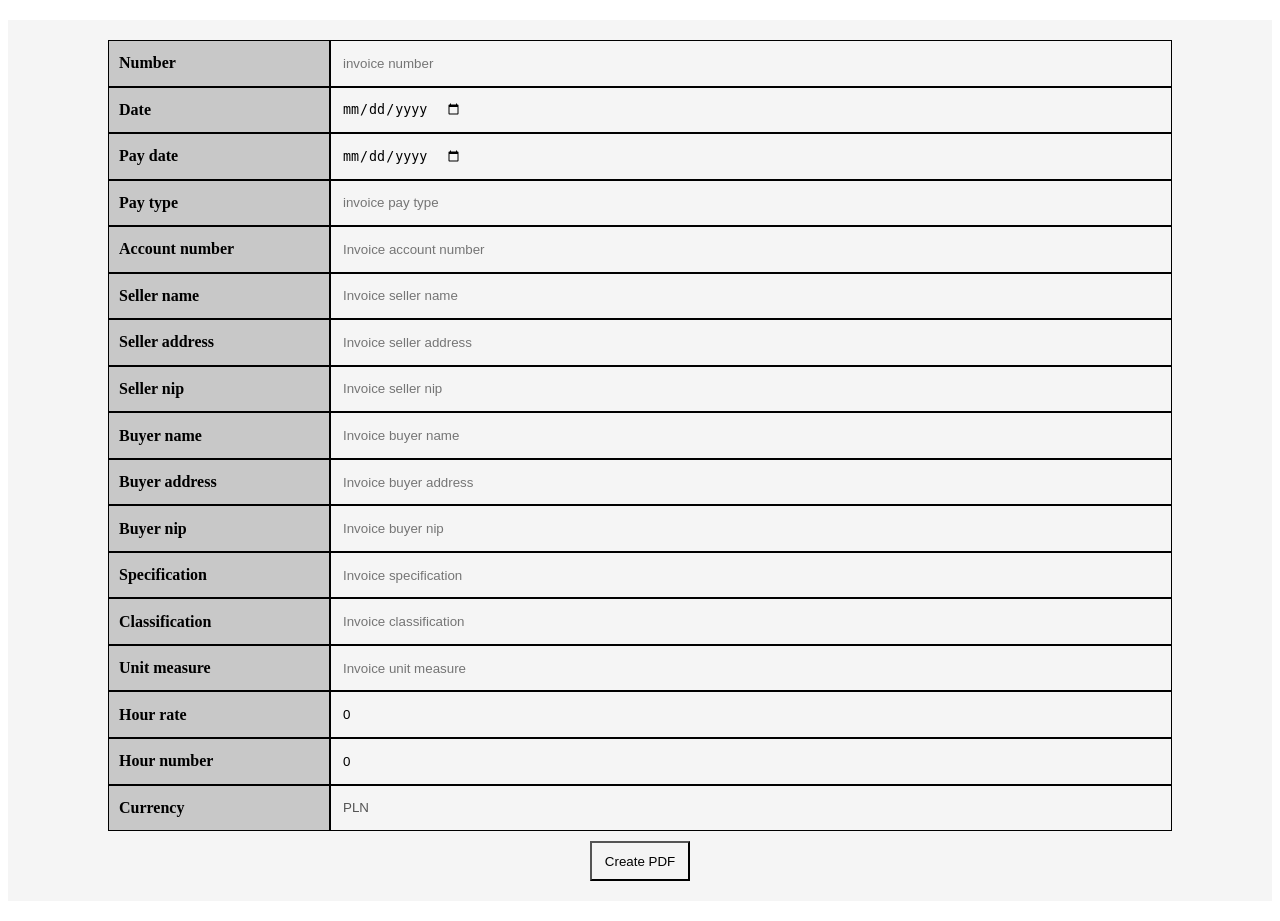
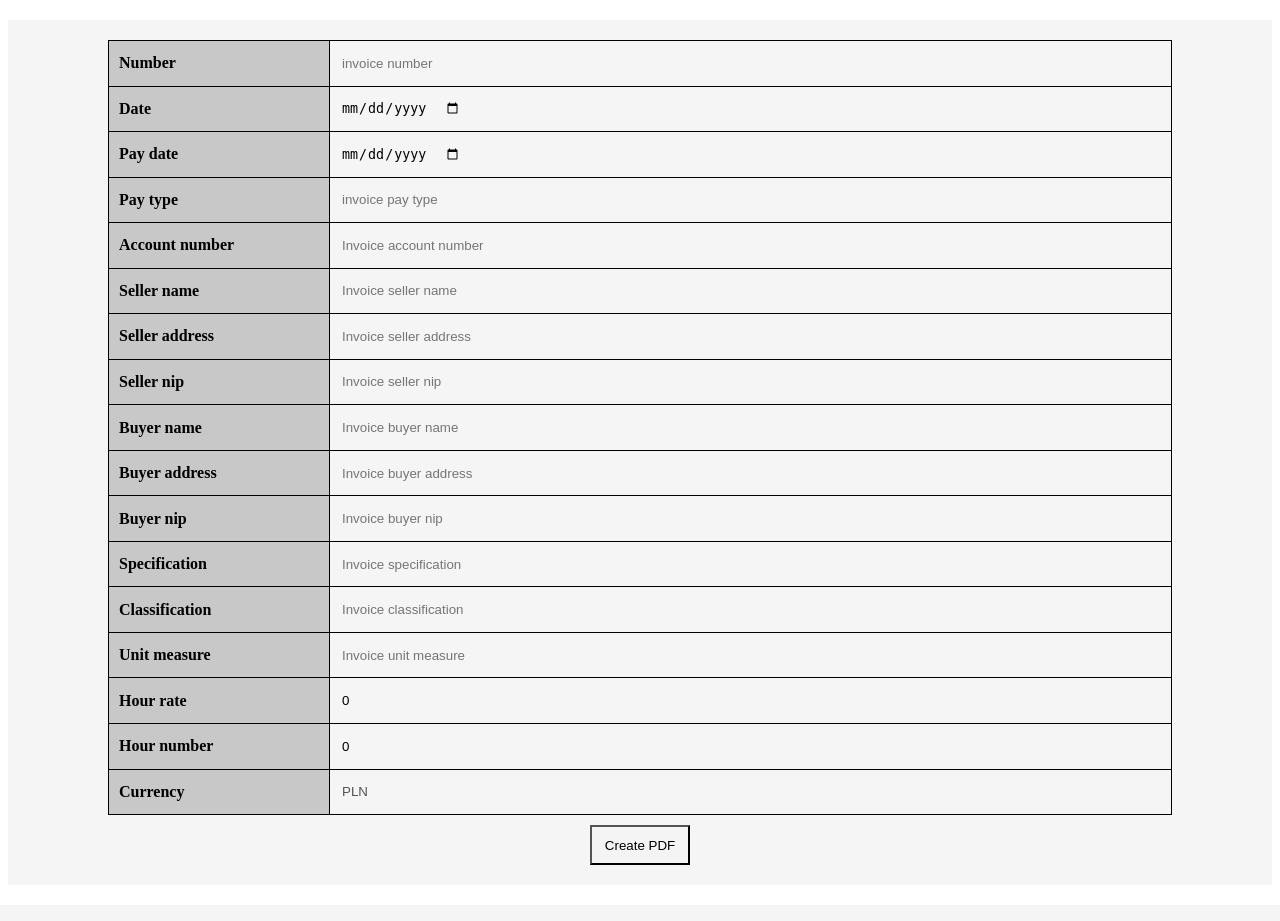
Before and after one commit to delektowski/invoicer, a FastAPI app: page / in a window 1280 px wide. After the commit the page ends 865 px from the top, so only its background shows below. Run offline with FastAPI, Linux system fonts and the light colour scheme; data comes from the database, SQL or seed files in the repository.

Commit message:
fix borders

```diff
--- a/static/styles.css
+++ b/static/styles.css
@@ -8,7 +8,6 @@ body {
     background-color: whitesmoke
 }
 
-
 .field--gray {
     display: -webkit-box;
     width: 200px;
@@ -16,6 +15,7 @@ body {
     display: flex;
     border: 1px black solid;
     background-color: rgb(200, 200, 200);
+    border-bottom: none;
 }
 
 .field {
@@ -25,13 +25,17 @@ body {
     padding: 0 10px;
     display: flex;
     border: 1px black solid;
+    border-bottom: none;
+    border-left: none;
 }
 
+.field--border-bottom {
+    border-bottom: 1px black solid;
+}
 
-.field--gray> h2 {
+.field--gray>h2 {
     font-size: 16px;
 }
-
 
 .fields-container {
     display: -webkit-box;
@@ -69,7 +73,3 @@ input {
     align-items: center;
     justify-items: center;
 }
-
-.invoice-confirmation > p {
-    /* text-align: center; */
-}
--- a/templates/invoice_form.html
+++ b/templates/invoice_form.html
@@ -64,9 +64,6 @@
                         placeholder="Invoice account number" value="{{invoice_account_number}}">
                 </div class="fields-container">
             </div>
-
-
-
 
             <div class="fields-container">
                 <div class="field--gray">
@@ -177,16 +174,14 @@
                         placeholder="Invoice hours number" value="{{invoice_hours_number}}" min="1" max="999"><br>
                 </div class="fields-container">
             </div>
-
             <div class="fields-container">
-                <div class="field--gray">
+                <div class="field--gray field--border-bottom">
                     <h2>Currency</h2>
                 </div>
-                <div class="field">
+                <div class="field field--border-bottom">
                     <input disabled type="text" id="invoice-currency" name="invoice_currency"
                         placeholder="Invoice currency" value="PLN"><br>
                 </div class="fields-container">
-
             </div>
             <div class="fields-container">
                 <button type="submit">Create PDF</button>
```
Also changed, not shown: templates/invoice_page.html (+4 -6 lines).
